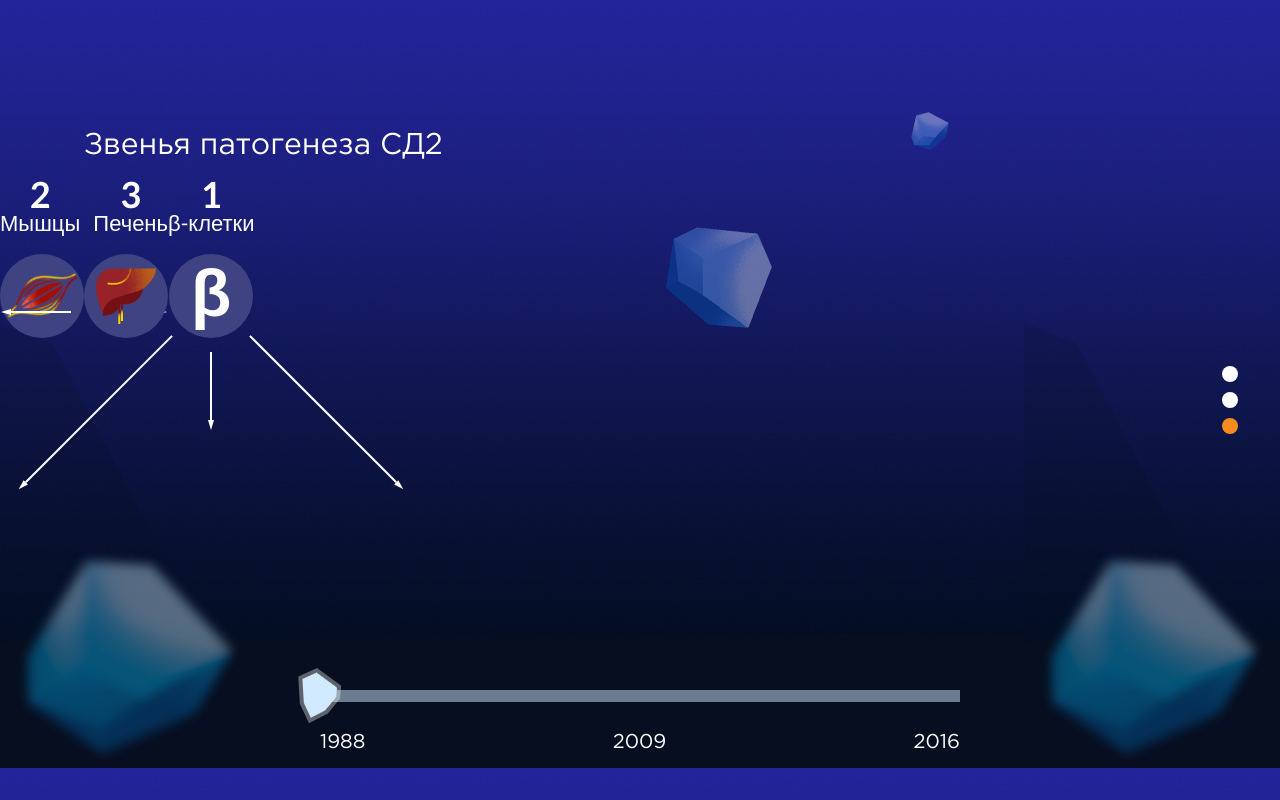
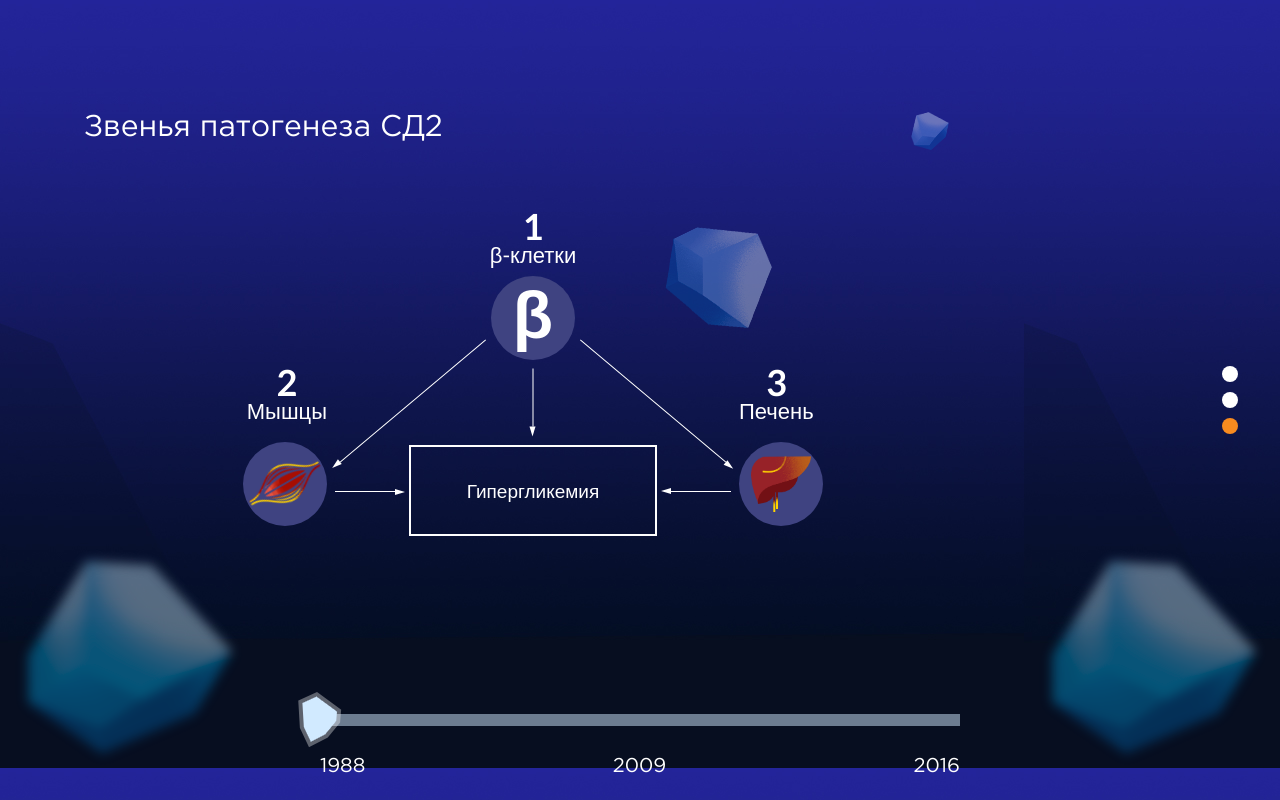
Before and after one commit to HungryOwl/therapy, a React app: page / in a window 1280 px wide. Built offline with nearby package versions, Linux system fonts and the light colour scheme.

Commit message:
Доверстали первый слайд

```diff
--- a/src/components/ChainLink/ChainLink.js
+++ b/src/components/ChainLink/ChainLink.js
@@ -19,14 +19,15 @@ class ChainLink extends Component {
 
     render() {
         const chainLinkClasses = cn({
+            'chainLink': true,
+            [`chainLink--${this.props.modificator}`]: this.props.modificator,
+            [`${this.props.parentClass}__chainLink`]: this.props.parentClass
+        });
+
+        const boxClasses = cn({
             'chainLink__box': true,
             [`flex-${this.props.layout}`]: this.props.layout,
             [`flex-align-${this.props.align}`]: this.props.align
-        });
-
-        const imageClasses = cn({
-            'chainLink__image': true,
-            [`chainLink__image--${this.props.modificator}`]: this.props.modificator
         });
 
         const contentClasses = cn({
@@ -36,9 +37,9 @@ class ChainLink extends Component {
         });
 
         return (
-            <article className="chainLink">
-                <div className={chainLinkClasses}>
-                    <div className={imageClasses}>
+            <article className={chainLinkClasses}>
+                <div className={boxClasses}>
+                    <div className='chainLink__image'>
                         {this.props.symbol && <span className='chainLink__symbol'>{this.props.symbol}</span>}
                         {this.renderArrows(this.props.arrows)}
                     </div>
--- a/src/components/Slide/PathogenesisLinks.js
+++ b/src/components/Slide/PathogenesisLinks.js
@@ -1,41 +1,43 @@
 import React, { Component } from 'react';
 import ChainLink from "../ChainLink/ChainLink";
+
+const hyperglycemiaClass = 'hyperglycemiaTernary';
 
 const arrows = [
     [
         {
             width: 60,
             deg: 0,
-            shiftX: 55,
-            shiftY: 15
+            shiftX: 50,
+            shiftY: 7
+        }
+    ],
+    [
+        {
+            width: 190,
+            deg: 40,
+            shiftX: 50,
+            shiftY: -14
+        },
+        {
+            width: 190,
+            deg: 140,
+            shiftX: 50,
+            shiftY: 14
+        },
+        {
+            width: 58,
+            deg: 90,
+            shiftX: 50,
+            shiftY: 0
         }
     ],
     [
         {
             width: 60,
             deg: -180,
-            shiftX: 55,
-            shiftY: -15
-        }
-    ],
-    [
-        {
-            width: 207,
-            deg: 45,
-            shiftX: 55,
-            shiftY: 0
-        },
-        {
-            width: 207,
-            deg: 135,
-            shiftX: 55,
-            shiftY: 0
-        },
-        {
-            width: 68,
-            deg: 90,
-            shiftX: 55,
-            shiftY: 0
+            shiftX: 50,
+            shiftY: -7
         }
     ]
 ];
@@ -43,7 +45,7 @@ const arrows = [
 const chainLinks = [
     {
         layout: 'column-reverse',
-        align: 'start',
+        align: 'end',
         contentLayout: 'column',
         contentAlign: 'center',
         text: 'Мышцы',
@@ -52,27 +54,28 @@ const chainLinks = [
     },
     {
         layout: 'column-reverse',
-        align: 'end',
+        align: 'center',
+        contentLayout: 'column',
+        contentAlign: 'center',
+        text: 'β-клетки',
+        index: 1,
+        modificator: 'symbol',
+        symbol: 'β'
+    },
+    {
+        layout: 'column-reverse',
+        align: 'start',
         contentLayout: 'column',
         contentAlign: 'center',
         text: 'Печень',
         index: 3,
         modificator: 'liver'
-    },
-    {
-        layout: 'column-reverse',
-        align: 'center',
-        contentLayout: 'column',
-        contentAlign: 'center',
-        text: 'β-клетки',
-        index: 1,
-        modificator: null,
-        symbol: 'β'
     }
 ];
 
 chainLinks.forEach((options, i) => {
     options.arrows = arrows[i];
+    options.parentClass = hyperglycemiaClass;
 });
 
 class PathogenesisLinks extends Component {
@@ -93,7 +96,17 @@ class PathogenesisLinks extends Component {
     render() {
         return [
             <h3 className='slide__title'>Звенья патогенеза СД2</h3>,
-            this.renderChainLink(chainLinks)
+            <article className={hyperglycemiaClass}>
+                <div className='hyperglycemiaTernary__row flex-jalign-center'>
+                    <ChainLink {...chainLinks[1]}/>
+                </div>
+
+                <div className='hyperglycemiaTernary__row flex-jalign-between flex-align-end'>
+                    <ChainLink {...chainLinks[0]}/>
+                    <div className='hyperglycemiaTernary__text'>Гипергликемия</div>
+                    <ChainLink {...chainLinks[2]}/>
+                </div>
+            </article>
         ];
     }
 }
--- a/src/styles/components/arrow.styl
+++ b/src/styles/components/arrow.styl
@@ -1,7 +1,7 @@
 .arrow
   background-color: white;
   position: absolute;
-  height: 2px;
+  height: 1px;
   transform-origin: 0 50%;
   left: 50%;
   top: 50%;
--- a/src/styles/components/chainLink.styl
+++ b/src/styles/components/chainLink.styl
@@ -9,15 +9,6 @@
     position: relative
     width: 84px;
     height: @width;
-
-    &--musle::after
-      background-image: url("../../assets/images/musle.png");
-      background-size: 95%;
-      transform: rotate(-30deg);
-
-    &--liver::after
-      background-image: url("../../assets/images/liver.png");
-      background-size: 60px auto;
 
   &__image::before
     content: '';
@@ -40,6 +31,19 @@
     height: 100%;
     background-repeat: no-repeat;
     background-position: center;
+
+
+  &--musle &__image::after
+    background-image: url("../../assets/images/musle.png");
+    background-size: 95%;
+    transform: rotate(-30deg);
+
+  &--liver &__image::after
+    background-image: url("../../assets/images/liver.png");
+    background-size: 60px auto;
+
+  &--symbol &__content.flex-column
+    padding-bottom: 10px;
 
   &__content
     display: flex;
--- a/src/styles/components/dragBar.styl
+++ b/src/styles/components/dragBar.styl
@@ -1,6 +1,6 @@
 .dragBar
   position: absolute;
-  bottom: 30px;
+  bottom: 6px;
   left: 50%;
   transform: translateX(-50%);
   height 80px;
--- /dev/null
+++ b/src/styles/components/hyperglycemiaTernary.styl
@@ -0,0 +1,20 @@
+.hyperglycemiaTernary
+  width: 580px;
+  margin-left: 243px;
+  margin-top: 50px;
+  height: 350px;
+
+  &__row
+    display: flex;
+    padding-bottom: 4px;
+
+  &__row + &__row &__chainLink
+    padding-bottom: 10px;
+
+  &__text
+    padding: 34px 56px;
+    font-family: "Lato", sans-serif;
+    font-weight: 500;
+    font-size: 19px;
+    line-height: 19px;
+    border: 2px solid white;
--- a/src/styles/components/slide.styl
+++ b/src/styles/components/slide.styl
@@ -76,7 +76,7 @@
 
   .slide__title
     margin-left: 84px;
-    margin-top: 116px;
+    margin-top: 98px;
     font-size: 30px;
     color: white;
 
--- a/src/styles/layout.styl
+++ b/src/styles/layout.styl
@@ -35,4 +35,4 @@
   align-items: center;
 
 .flex-align-baseline
-    align-items: baseline;
+  align-items: baseline;
--- a/src/styles/main.styl
+++ b/src/styles/main.styl
@@ -10,6 +10,7 @@
 @import './components/bulbGroup.styl';
 @import './components/arrow.styl';
 @import './components/chainLink.styl';
+@import './components/hyperglycemiaTernary.styl';
 
 html,
 body,
```
